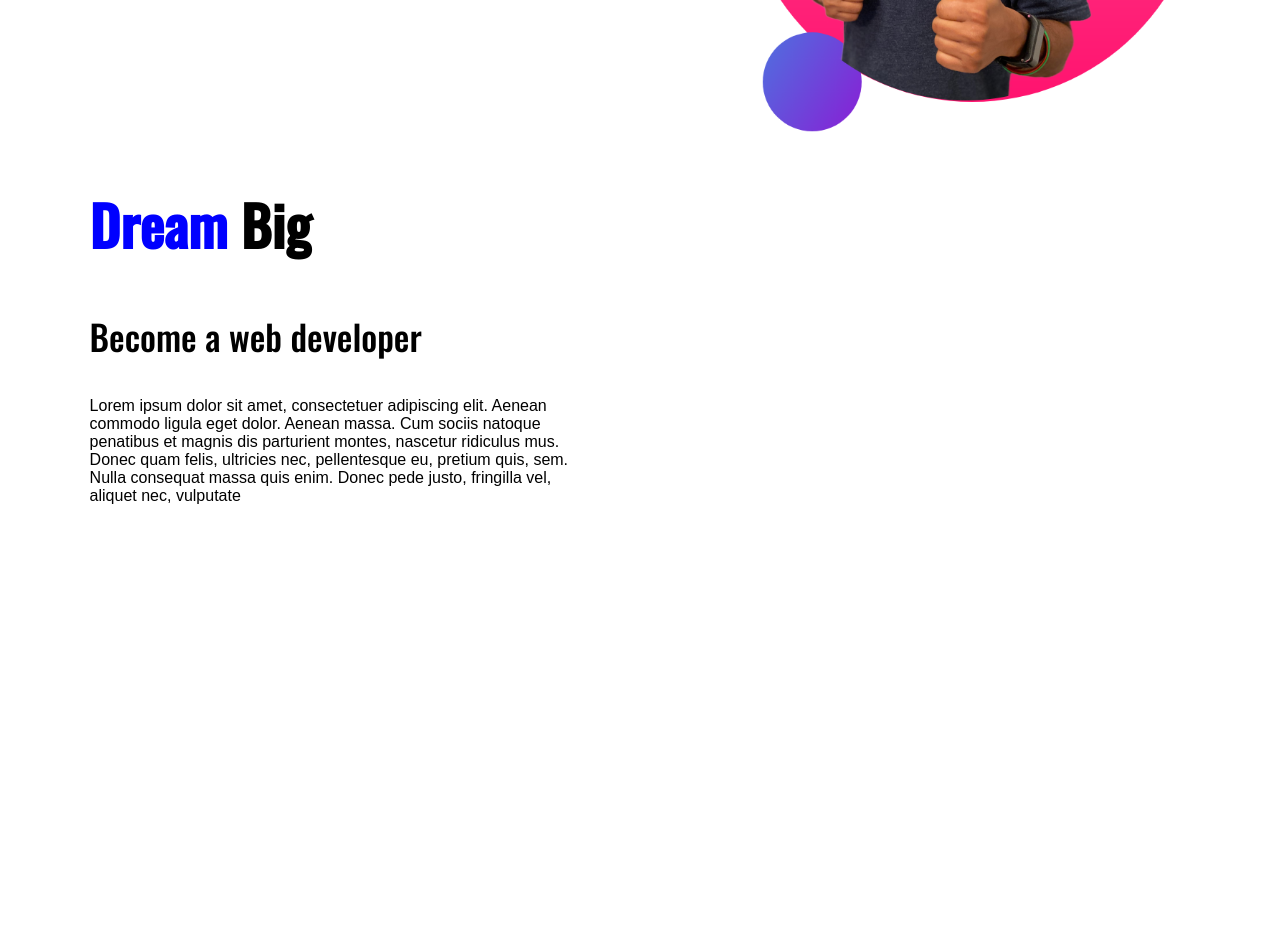
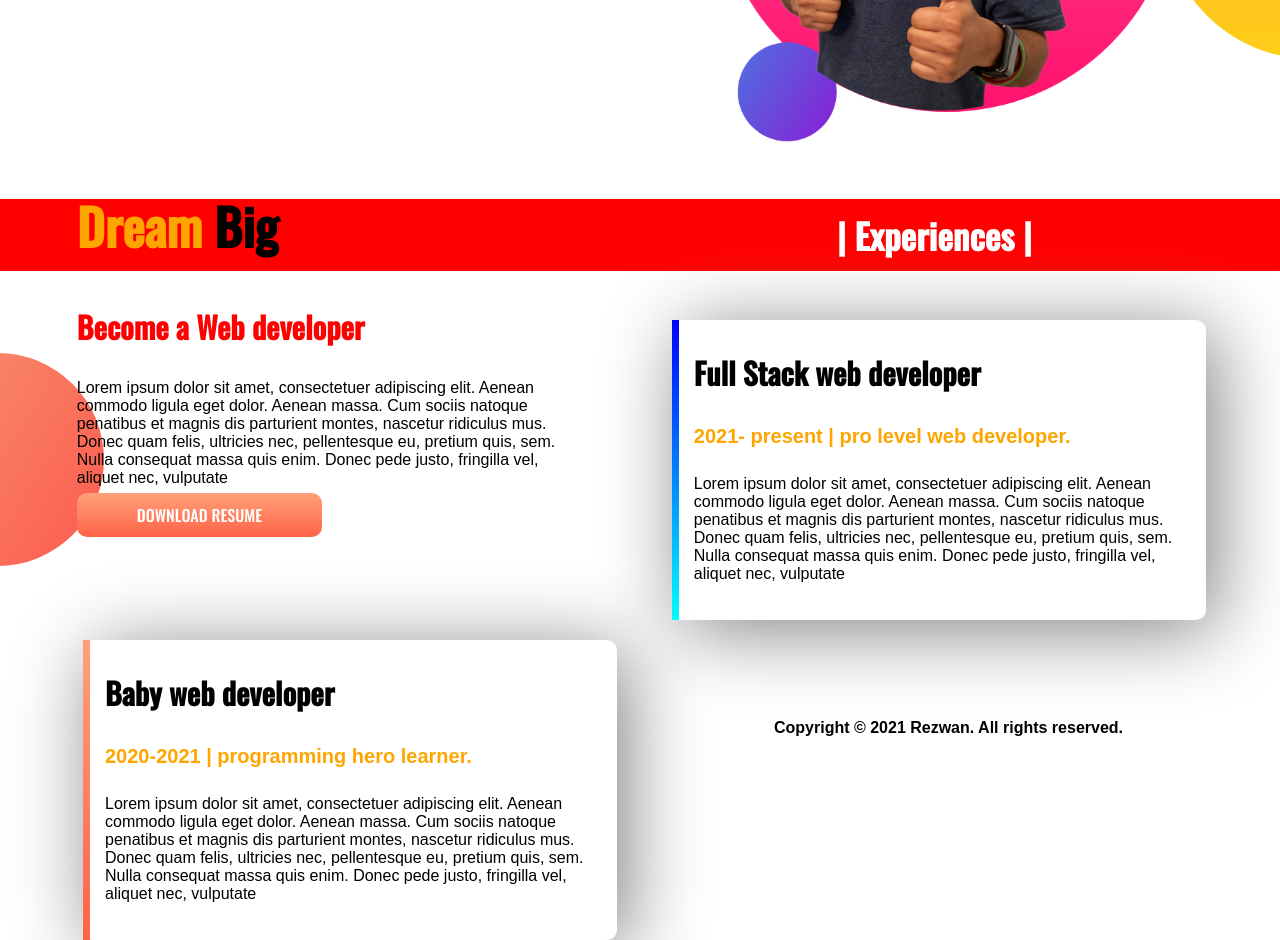
Before and after one commit to rezwan02/test, a plain HTML site: page index.html in a window 1280 px wide. Shown: the part 900-1840 px from the top of the page. Before the commit the page ends 1421 px from the top, so only its background shows below. Drawn offline with nearby package versions, Linux system fonts and the light colour scheme.

Commit message:
added complete website

```diff
--- a/index.html
+++ b/index.html
@@ -15,10 +15,10 @@
   </head>
   <body>
     <section class="header">
-      <div class="high_textandimage">
+      <div class="text_and_image">
         <h1>Welcome! To</h1>
         <h1><span class="highlight_Rezwan">Rezwan's</span> Website</h1>
-        <h2>Professional front-end developer</h2>
+        <h3>Professional front-end developer</h3>
         <p>
           Lorem ipsum dolor sit amet, consectetuer adipiscing elit. Aenean
           commodo ligula eget dolor. Aenean massa. Cum sociis natoque penatibus
@@ -29,22 +29,55 @@
         </p>
         <a
           target="_blank"
-          href="https://www.facebook.com/groups/programmingherocommunity"
-          class="Hire_me_button"
+          href="https://www.linkedin.com/company/programminghero/"
+          class="hire_me_button"
           >HIRE ME</a
         >
       </div>
-      <div class="high_textandimage">
+      <div class="text_and_image">
         <img src="jhankar.png" alt="" />
       </div>
     </section>
     <section class="dream_big">
-      <div class="high_textandimage">
+      <div class="text_and_image">
         <img src="jhankar2.png" alt="" />
       </div>
-      <div class="high_textandimage">
-        <h2 class="Dream"><span class="highlight_dream">Dream</span> Big</h2>
-        <h3>Become a web developer</h3>
+      <div class="text_and_image">
+        <h2><span class="dream_word">Dream</span> Big</h2>
+        <h3 class="become_developer">Become a Web developer</h3>
+        <p>
+          Lorem ipsum dolor sit amet, consectetuer adipiscing elit. Aenean
+          commodo ligula eget dolor. Aenean massa. Cum sociis natoque penatibus
+          et magnis dis parturient montes, nascetur ridiculus mus. Donec quam
+          felis, ultricies nec, pellentesque eu, pretium quis, sem. Nulla
+          consequat massa quis enim. Donec pede justo, fringilla vel, aliquet
+          nec, vulputate
+        </p>
+        <a
+          target="_blank"
+          href="https://www.linkedin.com/company/programminghero/"
+          class="Download_button"
+          >DOWNLOAD RESUME</a
+        >
+      </div>
+    </section>
+    <section class="experience_are">
+      <h2>| Experiences |</h2>
+      <div id="full-stack" class="text_and_image single-experience">
+        <h3>Full Stack web developer</h3>
+        <h4>2021- present | pro level web developer.</h4>
+        <p>
+          Lorem ipsum dolor sit amet, consectetuer adipiscing elit. Aenean
+          commodo ligula eget dolor. Aenean massa. Cum sociis natoque penatibus
+          et magnis dis parturient montes, nascetur ridiculus mus. Donec quam
+          felis, ultricies nec, pellentesque eu, pretium quis, sem. Nulla
+          consequat massa quis enim. Donec pede justo, fringilla vel, aliquet
+          nec, vulputate
+        </p>
+      </div>
+      <div id="baby_developer" class="text_and_image single-experience">
+        <h3>Baby web developer</h3>
+        <h4>2020-2021 | programming hero learner.</h4>
         <p>
           Lorem ipsum dolor sit amet, consectetuer adipiscing elit. Aenean
           commodo ligula eget dolor. Aenean massa. Cum sociis natoque penatibus
@@ -55,5 +88,6 @@
         </p>
       </div>
     </section>
+    <footer>Copyright © 2021 Rezwan. All rights reserved.</footer>
   </body>
 </html>
--- a/style.css
+++ b/style.css
@@ -1,55 +1,109 @@
 body {
+  padding: 0px;
   margin: 0px;
-  padding: 0px;
   font-family: "Oswald", sans-serif;
 }
 h1 {
   font-size: 55px;
 }
+h3 {
+  font-size: 30px;
+  color: black;
+}
 h2 {
-  font-size: 35px;
+  font-size: 50px;
+}
+h4 {
+  font-family: Arial, Helvetica, sans-serif;
+  color: orange;
+  font-size: 20px;
   font-weight: 550;
 }
-.high_textandimage {
-  width: 40%;
-  margin-left: 5%;
-  padding-left: 2%;
-  float: left;
-}
-.high_textandimage img {
-  width: 100%;
-}
-.header {
-  background-image: url(top-banner.png);
-  background-repeat: no-repeat;
-  padding-top: 20px;
+p {
+  font-family: Arial, Helvetica, sans-serif;
+  font-weight: 400;
 }
 .highlight_Rezwan {
   color: red;
 }
+.text_and_image {
+  width: 40%;
+  padding-left: 1%;
+  margin-left: 5%;
+  float: left;
+}
+.text_and_image img {
+  width: 100%;
+}
+.header {
+  padding-top: 30px;
+  background-image: url(top-banner.png);
+  background-repeat: no-repeat;
+}
 section {
   height: 520px;
 }
-p {
-  font-family: Arial, Helvetica, sans-serif;
-  font-weight: 500;
-}
-.Hire_me_button {
+.hire_me_button {
   text-decoration: none;
   background-image: linear-gradient(45deg, lightsalmon, tomato);
-  border-radius: 5px;
+  border-radius: 10px;
   padding: 10px 40px;
   color: white;
-  font-weight: 600;
+  font-weight: 520;
 }
-.Dream {
-  font-size: 55px;
-  font-weight: bold;
+.dream_word {
+  color: orange;
 }
-h3 {
+.become_developer {
+  color: red;
+}
+.dream_big {
+  background-image: url(dream-bg.png);
+  background-position: right;
+  background-repeat: no-repeat;
+}
+.Download_button {
+  background-image: linear-gradient(180deg, lightsalmon, tomato);
+  border-radius: 10px;
+  padding: 10px 60px;
+  text-decoration: none;
+  font-weight: 520;
+  color: white;
+}
+.experience_are h2 {
   font-size: 35px;
+  color: white;
+  background-color: red;
+  text-align: center;
+  padding-top: 10px;
+  padding-bottom: 10px;
+}
+.single-experience {
+  box-shadow: 10px 10px 80px gray;
+  border-radius: 10px;
+  background-color: white;
+  padding-left: 15px;
+  margin-left: 83px;
+  margin-top: 20px;
+  height: 300px;
+}
+#full-stack {
+  border-left: 7px solid;
+  border-image: linear-gradient(180deg, blue, cyan);
+  border-image-slice: 1;
+}
+#baby_developer {
+  border-left: 7px solid;
+  border-image: linear-gradient(180deg, lightsalmon, tomato);
+  border-image-slice: 1;
+}
+.experience_are {
+  background-image: url(exp-bg.png);
+  background-repeat: no-repeat;
+  background-position: left;
+}
+footer {
+  text-align: center;
+  font-family: Arial, Helvetica, sans-serif;
   font-weight: 550;
 }
-.highlight_dream {
-  color: blue;
-}
```
